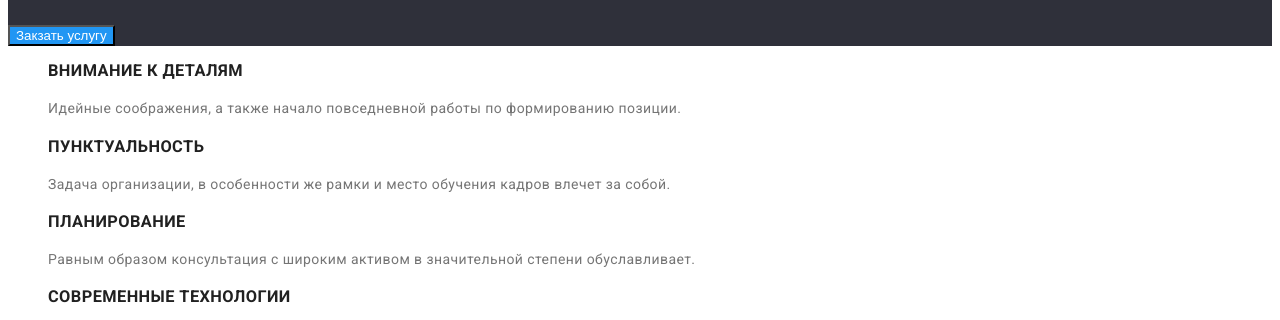
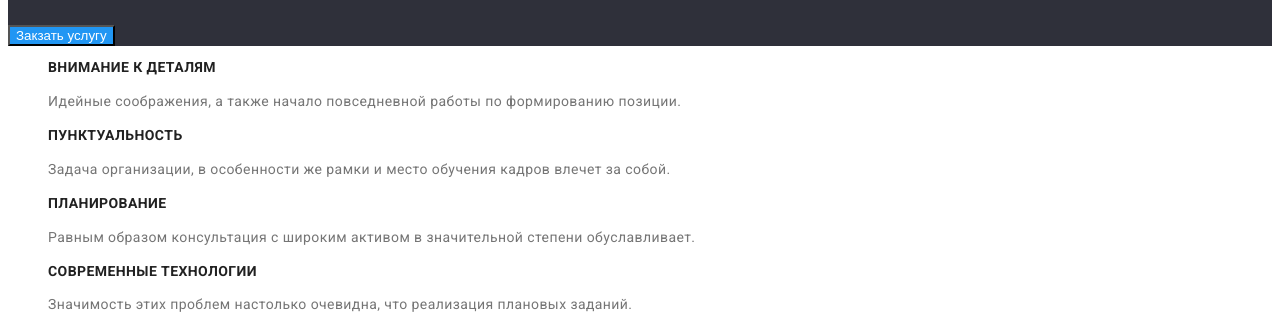
Before and after one commit to VitaliiHordiichuk/goit-markup-hw-02, a plain HTML site: page index.html in a window 1280 px wide. Shown: the part 259-579 px from the top of the page. Drawn offline with Linux system fonts and the light colour scheme.

Commit message:
Update styles.css

```diff
--- a/css/styles.css
+++ b/css/styles.css
@@ -96,7 +96,8 @@ font-weight: 500;
     line-height: 1.71;
 }
 .benefits-title{
-    font-weight: 700;
+    font-size: 14px;
+    /* font-weight: 700; */
         line-height: 1.14;
         text-transform: uppercase;
 }
@@ -184,6 +185,7 @@ color: var(--white-text-color);
 
 .button-filter{
     cursor: pointer;
+    font-family: inherit;
     font-weight: 500;
         font-size: 16px;
         line-height: 1.63;
```
